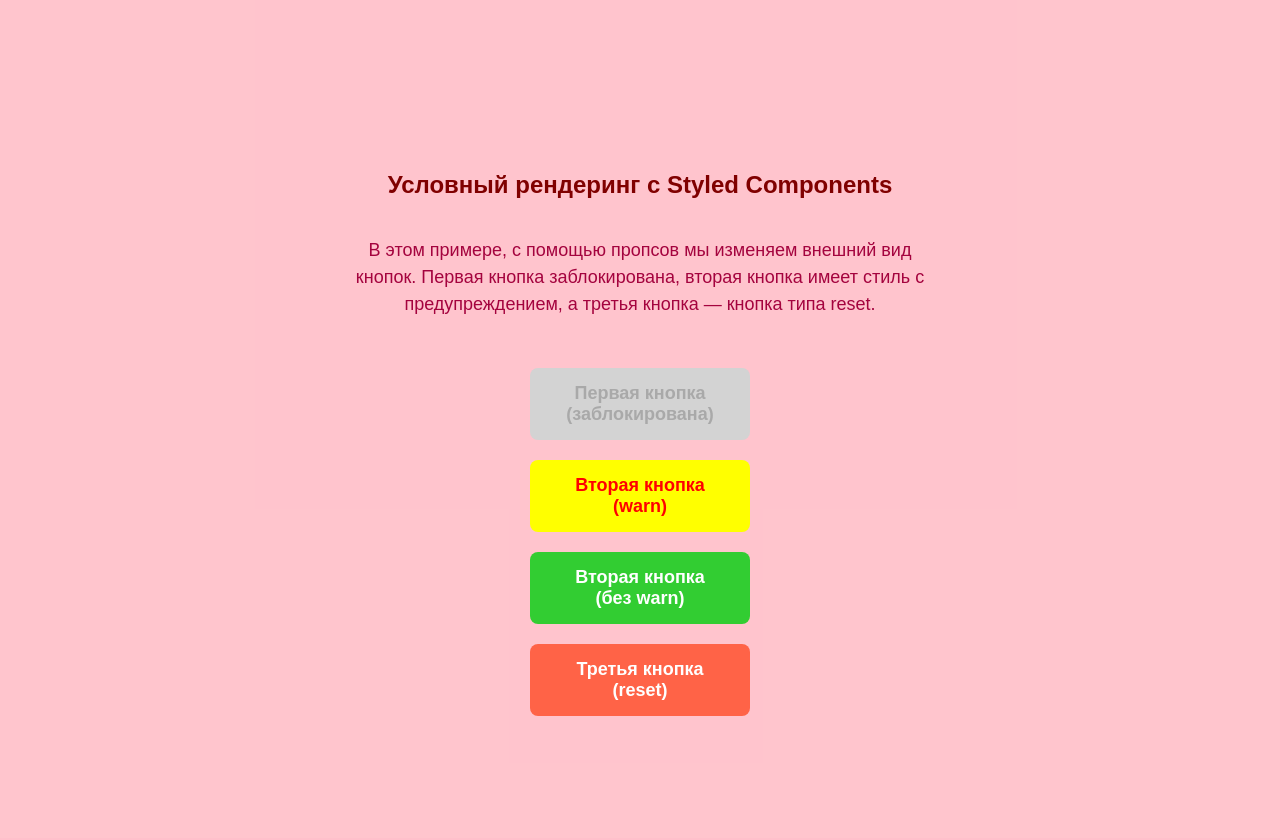
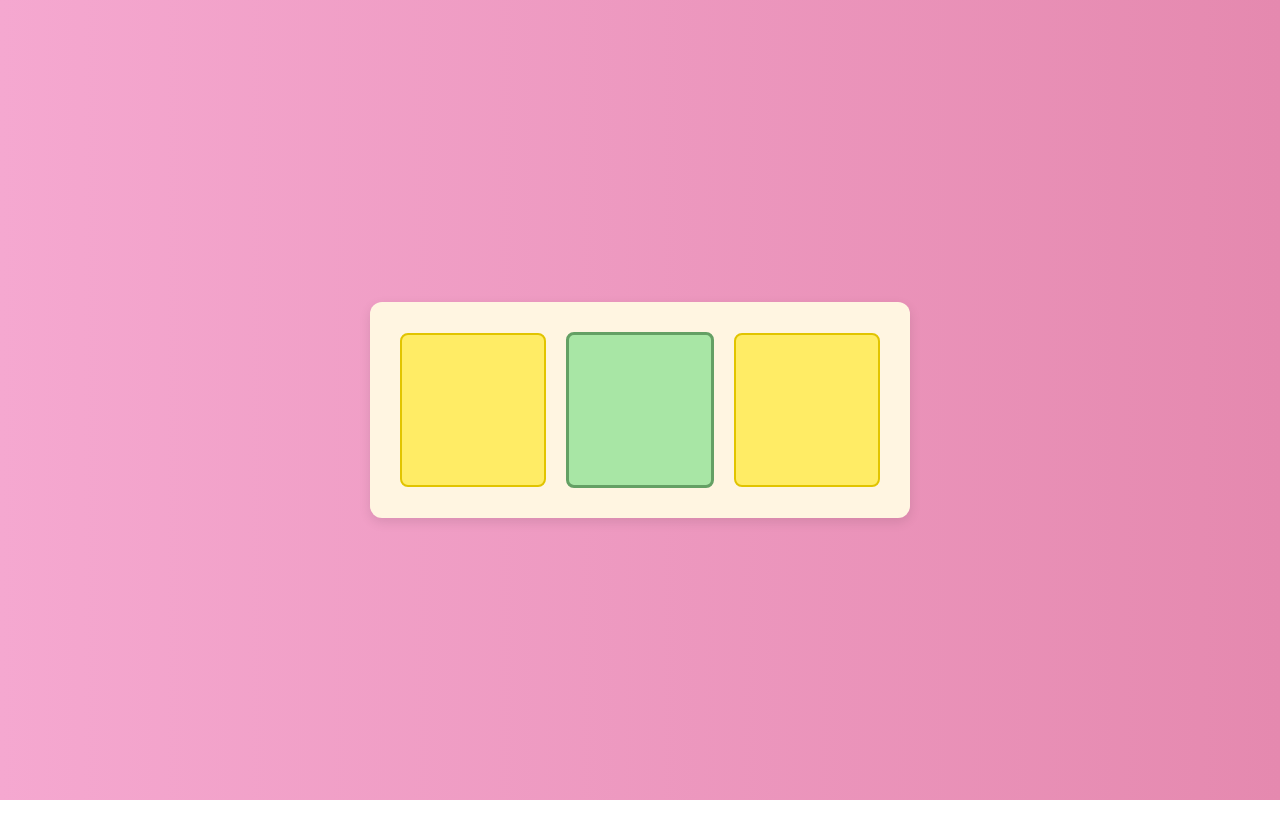
Before and after one commit to KateGrebeneva/kate_react_main, a React (Create React App) app: page / in a window 1280 px wide. Shown: the top 838 px of the page. After the commit the page ends 800 px from the top, so only its background shows below. Built offline with nearby package versions, Linux system fonts and the light colour scheme.

Commit message:
task#106

```diff
--- a/src/App.js
+++ b/src/App.js
@@ -1,93 +1,72 @@
 import React from 'react';
 import styled from 'styled-components';
 
-// Стилизованный контейнер для всего блока
-const BlockContainer = styled.div`
+// Стили для всего фона страницы
+const PageContainer = styled.div`
   display: flex;
-  flex-direction: column;
+  justify-content: center;
   align-items: center;
-  justify-content: center;
   height: 100vh;
-  background-color: rgba(255, 182, 193, 0.8); /* светлый розовый фон */
-  padding: 40px;
+  background: linear-gradient(to right,rgb(245, 168, 208),rgb(229, 137, 175)); /* плавный переход от светло-розового к более темному */
   font-family: 'Arial', sans-serif;
 `;
 
-// Заголовок с пояснением
-const Title = styled.h1`
-  font-size: 24px;
-  color: #800000; /* бордовый цвет для заголовка */
-  margin-bottom: 20px;
-  font-family: 'Cursive', sans-serif;
-  text-align: center;
-`;
-
-// Описание задачи
-const Description = styled.p`
-  font-size: 18px;
-  color:rgb(164, 3, 62);
-  margin-bottom: 40px;
-  text-align: center;
-  line-height: 1.5;
-  max-width: 600px;
-`;
-
-// Стилизованная кнопка с использованием пропсов для изменения стилей
-const Button = styled.button`
-  padding: 15px 30px;
-  border: none;
-  border-radius: 8px;
-  cursor: pointer;
-  transition: background-color 0.3s ease, transform 0.3s ease;
-  font-size: 18px;
-  font-weight: bold;
-  width: 220px;
-  margin: 10px 0;
-
-  background-color: ${({ warn, disabled, type }) => {
-    if (warn) return 'yellow'; // для warn кнопки желтый фон
-    if (disabled) return '#d3d3d3'; // для заблокированной кнопки серый фон
-    if (type === 'reset') return '#ff6347'; // для кнопки reset красный фон
-    return '#32cd32'; // для обычных кнопок зеленый фон
-  }};
-  color: ${({ warn, disabled }) => (warn ? 'red' : disabled ? '#a9a9a9' : 'white')}; // цвет текста
+// Контейнер, в котором размещены все элементы
+const Container = styled.div`
+  display: flex;
+  justify-content: space-between;
+  align-items: center;
+  flex-direction: row;
+  padding: 20px;
+  background-color: #fff5e1; /* светлый кремовый фон */
+  border-radius: 12px;
+  box-shadow: 0 4px 12px rgba(0, 0, 0, 0.1);  /* мягкая тень */
+  width: 500px;
+  margin-top: 20px;
+  transition: all 0.3s ease; /* плавный переход при изменении состояния */
 
   &:hover {
-    background-color: ${({ warn, disabled, type }) => {
-      if (warn) return 'orange'; // темный желтый при hover для warn кнопки
-      if (disabled) return '#d3d3d3'; // оставляем серый для заблокированной
-      if (type === 'reset') return '#e64a19'; // темный оттенок для reset кнопки
-      return '#228b22'; // темно-зеленый для обычной кнопки
-    }};
-    transform: scale(1.1); /* эффект увеличения при наведении */
-  }
-
-  &:disabled {
-    cursor: not-allowed;
+    transform: scale(1.05); /* эффект увеличения при наведении */
+    box-shadow: 0 6px 18px rgba(0, 0, 0, 0.2); /* увеличенная тень */
   }
 `;
 
-function Block() {
+// Компонент DIVA с желтым фоном и границей 2px
+const DIVA = styled.div`
+  width: 150px;
+  height: 150px;
+  background-color: #ffec65; /* мягкий желтый */
+  border: 2px solid #e1c400;  /* граница желтого цвета */
+  border-radius: 8px;
+  margin: 10px;
+  transition: background-color 0.3s ease;  /* плавное изменение фона */
+
+  &:hover {
+    background-color: #ffd400; /* более яркий желтый при наведении */
+  }
+`;
+
+// Компонент DIVB с зеленым фоном и границей 3px
+const DIVB = styled(DIVA)`
+  background-color: #a8e6a5; /* мягкий зеленый */
+  border: 3px solid #64a064;   /* темно-зеленая граница */
+
+  &:hover {
+    background-color: #76c76b;  /* яркий зеленый при наведении */
+  }
+`;
+
+// Основной контейнер страницы
+function Block1() {
   return (
-    <BlockContainer>
-      <Title>Условный рендеринг с Styled Components</Title>
-      <Description>
-        В этом примере, с помощью пропсов мы изменяем внешний вид кнопок. Первая кнопка заблокирована,
-        вторая кнопка имеет стиль с предупреждением, а третья кнопка — кнопка типа reset.
-      </Description>
-      {/* Первая кнопка с заблокированным состоянием */}
-      <Button disabled>Первая кнопка (заблокирована)</Button>
-
-      {/* Вторая кнопка с пропсом warn */}
-      <Button warn>Вторая кнопка (warn)</Button>
-
-
-      <Button>Вторая кнопка (без warn)</Button>
-
-      {/* Третья кнопка с типом reset */}
-      <Button type="reset">Третья кнопка (reset)</Button>
-    </BlockContainer>
+    <PageContainer>
+      <Container>
+        <DIVA />  {/* Первый DIVA */}
+        <DIVB />  {/* DIVB между ними */}
+        <DIVA />  {/* Второй DIVA */}
+      </Container>
+    </PageContainer>
   );
 }
 
-export default Block;
+export default Block1;
```
Also changed, not shown: results/Стилизация/task#106.jpg (added).
